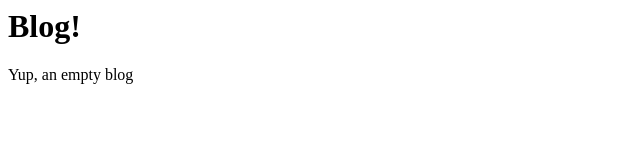
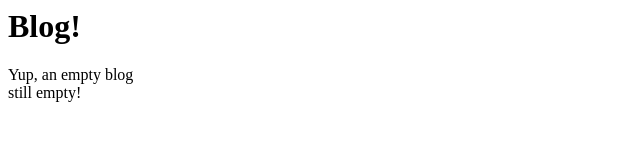
Before and after one commit to gpjonesii/myblog, a plain HTML site: page index.html in a window 1280 px wide. Shown: the full height of the page, 0-640 px from the left. Drawn offline with Linux system fonts and the light colour scheme.

Commit message:
updated index.html

```diff
--- a/index.html
+++ b/index.html
@@ -2,4 +2,7 @@
 <title>My Blog</title>
 <h1>Blog!</h1>
 Yup, an empty blog
+<br>
+still empty!
+</br>
 </html>
```
